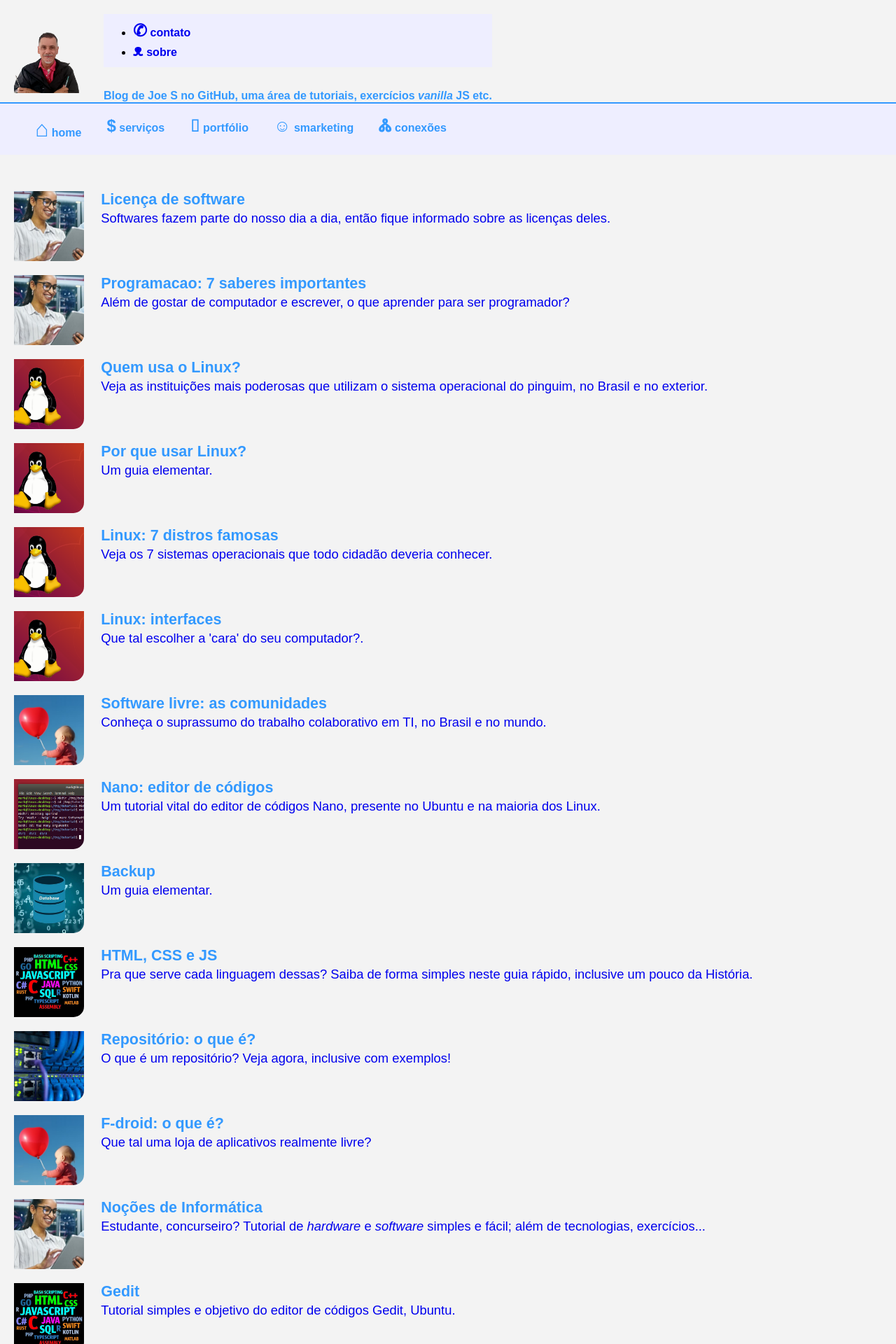
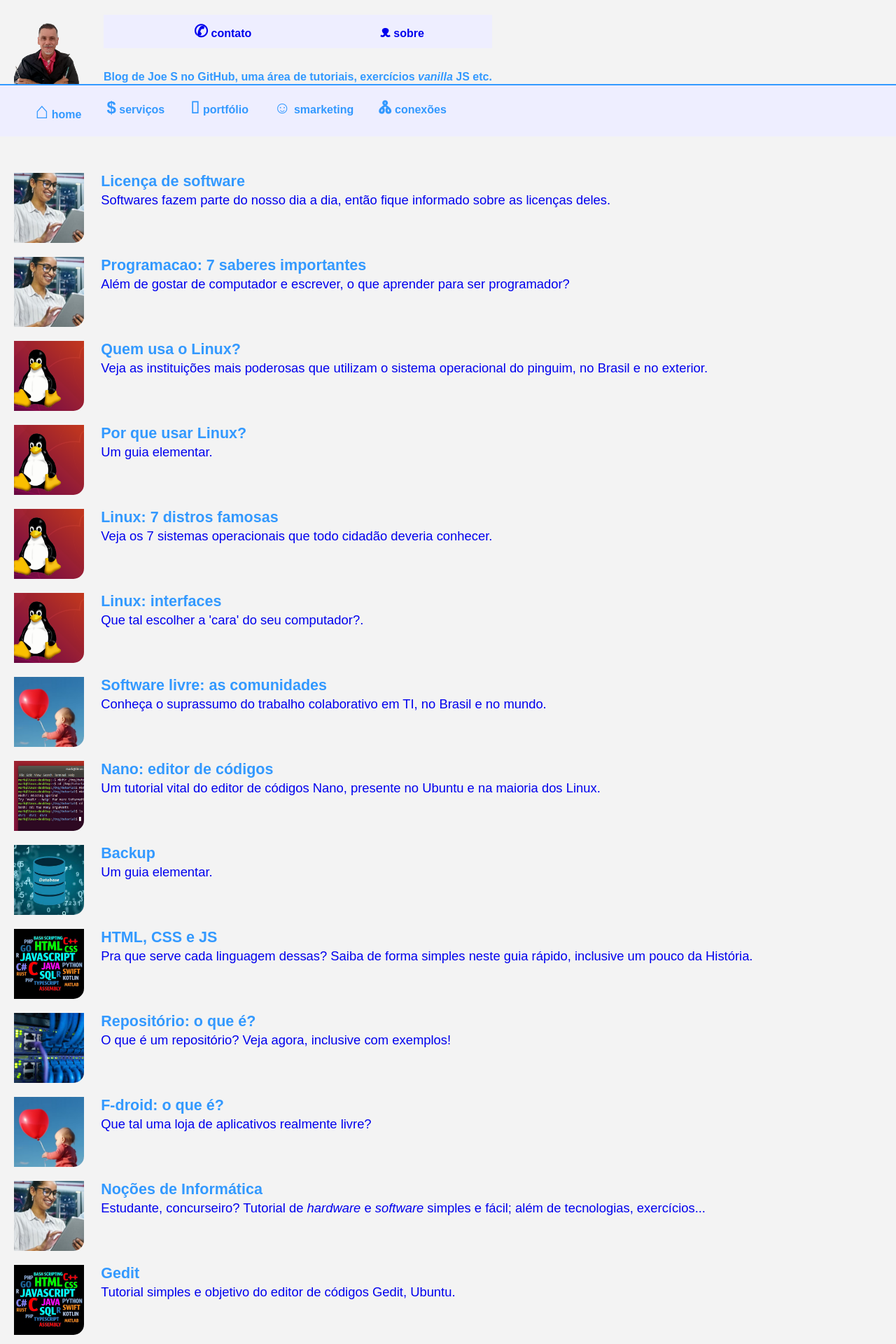
Before and after one commit to Joesynth/joesynth.github.io, a Jekyll site: the page built from index.html, in a window 1280 px wide. Shown: the top 1920 px of the page at 70% size. Built offline with Jekyll 4.4.1, drawn with Linux system fonts in a browser that asks for light colours.

Commit message:
Update style.css

```diff
--- a/css/style.css
+++ b/css/style.css
@@ -29,6 +29,15 @@
 
 /* Navegação - Ajustada conforme solicitado */
 nav { background: var(--cor-clara); padding: 10px; position: relative; margin-bottom: 2em;}
+
+.nav-linksTop {
+    display: flex; /* Visível por padrão no mobile */
+    list-style: none;
+    flex-direction: row; /* Ícones lado a lado no mobile */
+    flex-wrap: wrap;
+    gap: 10px;
+    justify-content: space-around;
+}
 
 .nav-links {
     display: flex; /* Visível por padrão no mobile */
```
